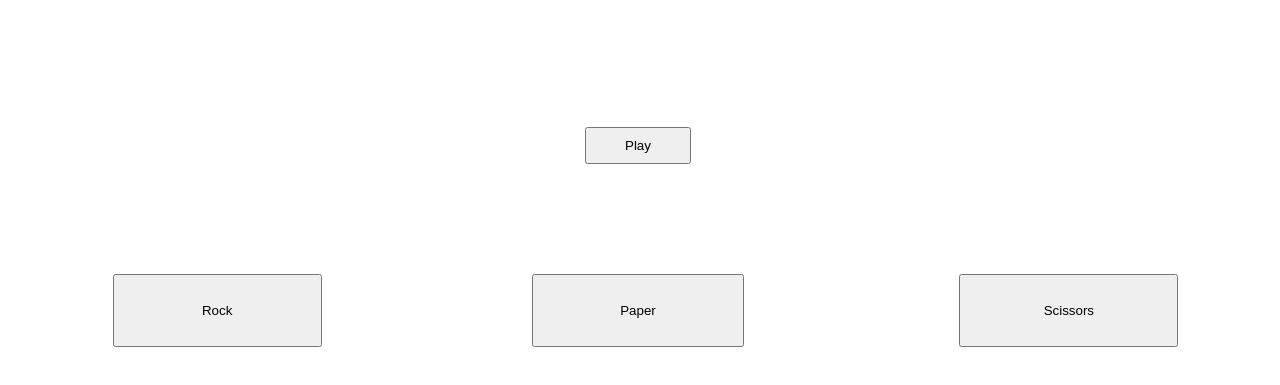
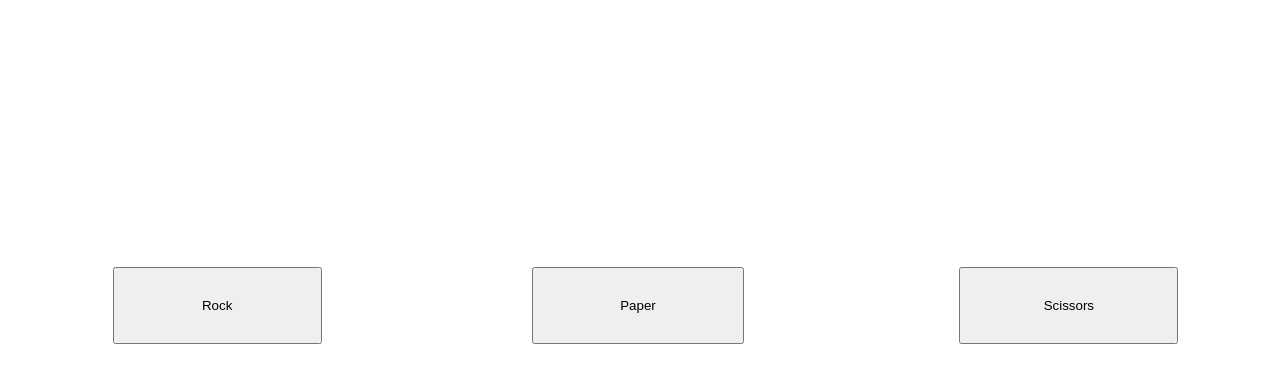
Before and after one commit to jwrounds/rock-paper-scissors, a plain HTML site: page index.html in a window 1280 px wide. Both pictures are taken after a click on the button "Play". Shown: the part 87-472 px from the top of the page. Drawn offline with Linux system fonts and the light colour scheme.

Commit message:
Added eventListener to play button to initialize game

```diff
--- a/app.js
+++ b/app.js
@@ -6,6 +6,18 @@
 // either player or computer will be declared winner
 // win or lose message will alert the player to the computer's move and game result
 
+const playBtn = document.querySelector('#play');
+const rockBtn = document.querySelector('#rock');
+const paperBtn = document.querySelector('#paper');
+const scissorsBtn = document.querySelector('#scissors');
+const moves = document.querySelectorAll('.rps');
+
+playBtn.addEventListener('click', (e) => {
+    for (let i = 0; i < moves.length; i++) {
+        moves[i].removeAttribute('hidden');
+    }
+    playBtn.setAttribute('hidden', 'true');
+});
 
 function game (rounds) {
     +rounds;
--- a/index.html
+++ b/index.html
@@ -44,9 +44,9 @@
 <body>
     <h1>Rock, Paper, Scissors</h1>
     <button id="play">Play</button>
-    <button id="rock">Rock</button>
-    <button id="paper">Paper</button>
-    <button id="scissors">Scissors</button>
+    <button id="rock" class="rps" hidden>Rock</button>
+    <button id="paper" class="rps" hidden>Paper</button>
+    <button id="scissors" class="rps" hidden>Scissors</button>
     <script src="app.js"></script>
 </body>
 </html>
```
